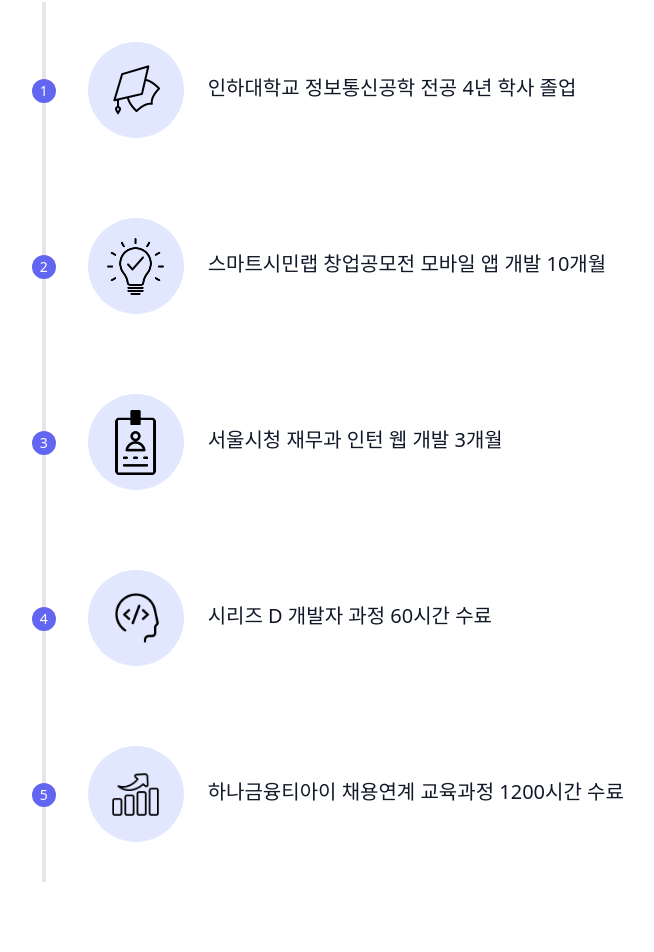
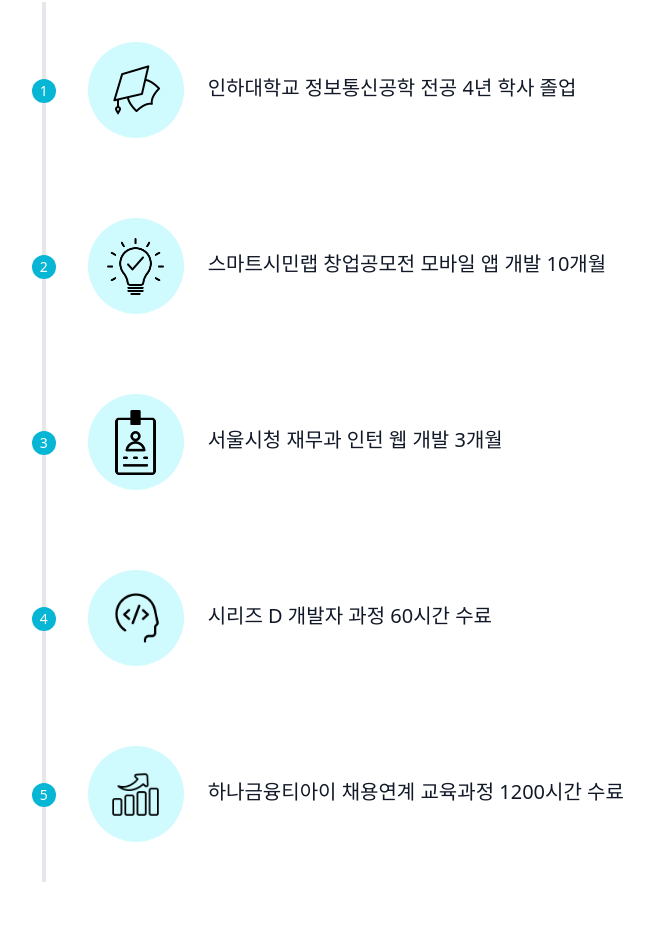
Before and after one commit to jinsumin/next-portfolio, a Next.js app: page /experience in a window 1280 px wide. Shown: the part 210-1162 px from the top of the page, without its empty margins (195-849 px from the left). Built offline with nearby package versions, Linux system fonts and the light colour scheme.

Commit message:
sub color change

```diff
--- a/components/projects/project-items.js
+++ b/components/projects/project-items.js
@@ -36,7 +36,7 @@
   };
 
   return (
-    <div className="project-card bg-gray-400 rounded-md bg-clip-padding backdrop-filter backdrop-blur-md bg-opacity-10">
+    <div className="project-card bg-gray-500 rounded-md bg-clip-padding backdrop-filter backdrop-blur-md bg-opacity-10">
       <Link href={`${link}`}>
         <a target="_blank" rel="noopener noreferrer">
           <div>
@@ -60,7 +60,7 @@
               <div className="flex flex-wrap items-start mt-2">
                 {tags.map((aTag) => (
                   <h1
-                    className="px-2 py-1 mr-2 my-1 rounded-md bg-sky-200 dark:bg-sky-700 w-30"
+                    className="px-2 py-1 mr-2 my-1 rounded-md bg-cyan-500 dark:bg-cyan-600 w-30"
                     key={aTag.id}
                   >
                     {aTag.name}
--- a/pages/about.js
+++ b/pages/about.js
@@ -24,14 +24,14 @@
               <Link href="https://github.com/jinsumin">
                 <a target="_blank" rel="noopener noreferrer">
                   <div className="border-2 border-gray-200 px-4 py-6 rounded-lg transition duration-300 transform hover:scale-105 shadow-xl hover:shadow-2xl dark:hover:shadow-gray-400/40 hover:text-blue-600">
-                    <div className="text-indigo-500 w-12 h-12 mb-3 inline-block">
+                    <div className="text-cyan-500 w-12 h-12 mb-3 inline-block">
                       <svg
                         fill="none"
                         stroke="currentColor"
                         strokeLinecap="round"
                         strokeLinejoin="round"
                         strokeWidth="2"
-                        className="text-indigo-500 w-12 h-12 mb-3 inline-block"
+                        className="text-cyan-500 w-12 h-12 mb-3 inline-block"
                         viewBox="0 0 24 24"
                       >
                         <path d="M9 19c-5 1.5-5-2.5-7-3m14 6v-3.87a3.37 3.37 0 0 0-.94-2.61c3.14-.35 6.44-1.54 6.44-7A5.44 5.44 0 0 0 20 4.77 5.07 5.07 0 0 0 19.91 1S18.73.65 16 2.48a13.38 13.38 0 0 0-7 0C6.27.65 5.09 1 5.09 1A5.07 5.07 0 0 0 5 4.77a5.44 5.44 0 0 0-1.5 3.78c0 5.42 3.3 6.61 6.44 7A3.37 3.37 0 0 0 9 18.13V22"></path>
@@ -58,7 +58,7 @@
                       strokeLinecap="round"
                       strokeLinejoin="round"
                       strokeWidth="20"
-                      className="text-indigo-500 w-12 h-12 mb-3 inline-block"
+                      className="text-cyan-500 w-12 h-12 mb-3 inline-block"
                     >
                       <title>티스토리 로고</title>
                       <g>
@@ -85,7 +85,7 @@
                       strokeLinecap="round"
                       strokeLinejoin="round"
                       strokeWidth="1.8"
-                      className="text-indigo-500 w-12 h-12 mb-3 inline-block"
+                      className="text-cyan-500 w-12 h-12 mb-3 inline-block"
                       viewBox="0 0 24 24"
                     >
                       <path d="M19.615 3.184c-3.604-.246-11.631-.245-15.23 0-3.897.266-4.356 2.62-4.385 8.816.029 6.185.484 8.549 4.385 8.816 3.6.245 11.626.246 15.23 0 3.897-.266 4.356-2.62 4.385-8.816-.029-6.185-.484-8.549-4.385-8.816zm-10.615 12.816v-8l8 3.993-8 4.007z" />
@@ -109,7 +109,7 @@
                       strokeLinecap="round"
                       strokeLinejoin="round"
                       strokeWidth="1.3"
-                      className="text-indigo-500 w-12 h-12 mb-3 inline-block"
+                      className="text-cyan-500 w-12 h-12 mb-3 inline-block"
                       viewBox="0 0 24 24"
                     >
                       <path d="M16 3.383l-.924-.383-7.297 17.617.924.383 7.297-17.617zm.287 3.617l6.153 4.825-6.173 5.175.678.737 7.055-5.912-7.048-5.578-.665.753zm-8.478 0l-6.249 4.825 6.003 5.175-.679.737-6.884-5.912 7.144-5.578.665.753z" />
@@ -125,7 +125,7 @@
           </div>
         </div>
         <div className="flex flex-col items-center w-full mb-12">
-          <span className="h-1 w-20 rounded bg-indigo-500"></span>
+          <span className="h-1 w-20 rounded bg-cyan-500"></span>
         </div>
       </section>
     </div>
--- a/pages/contacts.js
+++ b/pages/contacts.js
@@ -64,7 +64,7 @@
                         value={name}
                         onChange={(e) => setName(e.target.value)}
                         required
-                        className="w-full bg-gray-100 bg-opacity-50 rounded border border-gray-300 focus:border-indigo-500 focus:bg-white focus:ring-2 focus:ring-indigo-200 text-base outline-none text-gray-700 py-1 px-3 leading-8 transition-colors duration-200 ease-in-out"
+                        className="w-full bg-gray-100 bg-opacity-50 rounded border border-gray-300 focus:border-cyan-500 focus:bg-white focus:ring-2 focus:ring-cyan-200 text-base outline-none text-gray-700 py-1 px-3 leading-8 transition-colors duration-200 ease-in-out"
                       />
                     </div>
                   </div>
@@ -83,7 +83,7 @@
                         value={email}
                         onChange={(e) => setEmail(e.target.value)}
                         required
-                        className="w-full bg-gray-100 bg-opacity-50 rounded border border-gray-300 focus:border-indigo-500 focus:bg-white focus:ring-2 focus:ring-indigo-200 text-base outline-none text-gray-700 py-1 px-3 leading-8 transition-colors duration-200 ease-in-out"
+                        className="w-full bg-gray-100 bg-opacity-50 rounded border border-gray-300 focus:border-cyan-500 focus:bg-white focus:ring-2 focus:ring-cyan-200 text-base outline-none text-gray-700 py-1 px-3 leading-8 transition-colors duration-200 ease-in-out"
                       />
                     </div>
                   </div>
@@ -101,14 +101,14 @@
                         value={message}
                         onChange={(e) => setMessage(e.target.value)}
                         required
-                        className="w-full bg-gray-100 bg-opacity-50 rounded border border-gray-300 focus:border-indigo-500 focus:bg-white focus:ring-2 focus:ring-indigo-200 h-32 text-base outline-none text-gray-700 py-1 px-3 resize-none leading-6 transition-colors duration-200 ease-in-out"
+                        className="w-full bg-gray-100 bg-opacity-50 rounded border border-gray-300 focus:border-cyan-500 focus:bg-white focus:ring-2 focus:ring-cyan-200 h-32 text-base outline-none text-gray-700 py-1 px-3 resize-none leading-6 transition-colors duration-200 ease-in-out"
                       ></textarea>
                     </div>
                   </div>
                   <div className="p-2 w-full">
                     <button
                       type="submit"
-                      className="flex mx-auto text-white bg-indigo-500 border-0 py-2 px-8 focus:outline-none hover:bg-indigo-600 rounded text-lg"
+                      className="flex mx-auto text-white bg-cyan-600 border-0 py-2 px-8 focus:outline-none hover:bg-cyan-500 rounded text-lg"
                     >
                       메시지 전송
                     </button>
--- a/pages/experience.js
+++ b/pages/experience.js
@@ -21,12 +21,12 @@
               <div className="h-full w-6 absolute inset-0 flex items-center justify-center">
                 <div className="h-full w-1 bg-gray-200 pointer-events-none"></div>
               </div>
-              <div className="flex-shrink-0 w-6 h-6 rounded-full mt-10 sm:mt-0 inline-flex items-center justify-center bg-indigo-500 text-white relative z-10 title-font font-medium text-sm">
+              <div className="flex-shrink-0 w-6 h-6 rounded-full mt-10 sm:mt-0 inline-flex items-center justify-center bg-cyan-500 text-white relative z-10 title-font font-medium text-sm">
                 1
               </div>
             </div>
             <div className="flex-grow md:pl-8 pl-6 flex sm:items-center items-start flex-col sm:flex-row">
-              <div className="flex-shrink-0 w-24 h-24 bg-indigo-100 text-indigo-500 rounded-full inline-flex items-center justify-center">
+              <div className="flex-shrink-0 w-24 h-24 bg-cyan-100 text-cyan-500 rounded-full inline-flex items-center justify-center">
                 <Image src={image01} alt="school" />
               </div>
               <div className="flex-grow sm:pl-6 mt-6 sm:mt-0">
@@ -43,12 +43,12 @@
               <div className="h-full w-6 absolute inset-0 flex items-center justify-center">
                 <div className="h-full w-1 bg-gray-200 pointer-events-none"></div>
               </div>
-              <div className="flex-shrink-0 w-6 h-6 rounded-full mt-10 sm:mt-0 inline-flex items-center justify-center bg-indigo-500 text-white relative z-10 title-font font-medium text-sm">
+              <div className="flex-shrink-0 w-6 h-6 rounded-full mt-10 sm:mt-0 inline-flex items-center justify-center bg-cyan-500 text-white relative z-10 title-font font-medium text-sm">
                 2
               </div>
             </div>
             <div className="flex-grow md:pl-8 pl-6 flex sm:items-center items-start flex-col sm:flex-row">
-              <div className="flex-shrink-0 w-24 h-24 bg-indigo-100 text-indigo-500 rounded-full inline-flex items-center justify-center">
+              <div className="flex-shrink-0 w-24 h-24 bg-cyan-100 text-cyan-500 rounded-full inline-flex items-center justify-center">
                 <Image src={image02} alt="school" width={65} height={65}/>
               </div>
               <div className="flex-grow sm:pl-6 mt-6 sm:mt-0">
@@ -64,12 +64,12 @@
               <div className="h-full w-6 absolute inset-0 flex items-center justify-center">
                 <div className="h-full w-1 bg-gray-200 pointer-events-none"></div>
               </div>
-              <div className="flex-shrink-0 w-6 h-6 rounded-full mt-10 sm:mt-0 inline-flex items-center justify-center bg-indigo-500 text-white relative z-10 title-font font-medium text-sm">
+              <div className="flex-shrink-0 w-6 h-6 rounded-full mt-10 sm:mt-0 inline-flex items-center justify-center bg-cyan-500 text-white relative z-10 title-font font-medium text-sm">
                 3
               </div>
             </div>
             <div className="flex-grow md:pl-8 pl-6 flex sm:items-center items-start flex-col sm:flex-row">
-              <div className="flex-shrink-0 w-24 h-24 bg-indigo-100 text-indigo-500 rounded-full inline-flex items-center justify-center">
+              <div className="flex-shrink-0 w-24 h-24 bg-cyan-100 text-cyan-500 rounded-full inline-flex items-center justify-center">
                 <Image src={image03} alt="school" width={65} height={65}/>
               </div>
               <div className="flex-grow sm:pl-6 mt-6 sm:mt-0">
@@ -85,12 +85,12 @@
               <div className="h-full w-6 absolute inset-0 flex items-center justify-center">
                 <div className="h-full w-1 bg-gray-200 pointer-events-none"></div>
               </div>
-              <div className="flex-shrink-0 w-6 h-6 rounded-full mt-10 sm:mt-0 inline-flex items-center justify-center bg-indigo-500 text-white relative z-10 title-font font-medium text-sm">
+              <div className="flex-shrink-0 w-6 h-6 rounded-full mt-10 sm:mt-0 inline-flex items-center justify-center bg-cyan-500 text-white relative z-10 title-font font-medium text-sm">
                 4
               </div>
             </div>
             <div className="flex-grow md:pl-8 pl-6 flex sm:items-center items-start flex-col sm:flex-row">
-              <div className="flex-shrink-0 w-24 h-24 bg-indigo-100 text-indigo-500 rounded-full inline-flex items-center justify-center">
+              <div className="flex-shrink-0 w-24 h-24 bg-cyan-100 text-cyan-500 rounded-full inline-flex items-center justify-center">
                 <Image src={image04} alt="school" width={50} height={50}/>
               </div>
               <div className="flex-grow sm:pl-6 mt-6 sm:mt-0">
@@ -106,12 +106,12 @@
               <div className="h-full w-6 absolute inset-0 flex items-center justify-center">
                 <div className="h-full w-1 bg-gray-200 pointer-events-none"></div>
               </div>
-              <div className="flex-shrink-0 w-6 h-6 rounded-full mt-10 sm:mt-0 inline-flex items-center justify-center bg-indigo-500 text-white relative z-10 title-font font-medium text-sm">
+              <div className="flex-shrink-0 w-6 h-6 rounded-full mt-10 sm:mt-0 inline-flex items-center justify-center bg-cyan-500 text-white relative z-10 title-font font-medium text-sm">
                 5
               </div>
             </div>
             <div className="flex-grow md:pl-8 pl-6 flex sm:items-center items-start flex-col sm:flex-row">
-              <div className="flex-shrink-0 w-24 h-24 bg-indigo-100 text-indigo-500 rounded-full inline-flex items-center justify-center">
+              <div className="flex-shrink-0 w-24 h-24 bg-cyan-100 text-cyan-500 rounded-full inline-flex items-center justify-center">
                 <Image src={image05} alt="school" width={55} height={55}/>
               </div>
               <div className="flex-grow sm:pl-6 mt-6 sm:mt-0">
@@ -123,7 +123,7 @@
           </div>
         </div>
         <div className="flex flex-col items-center w-full mb-12">
-          <span className="h-1 w-20 rounded bg-indigo-500"></span>
+          <span className="h-1 w-20 rounded bg-cyan-500"></span>
         </div>
       </section>
     </div>
--- a/pages/main.js
+++ b/pages/main.js
@@ -55,7 +55,7 @@
           </div>
         </div>
         <div className="flex flex-col items-center w-full mb-12">
-          <span className="h-1 w-20 rounded bg-indigo-500"></span>
+          <span className="h-1 w-20 rounded bg-cyan-500"></span>
         </div>
       </section>
     </div>
--- a/pages/projects.js
+++ b/pages/projects.js
@@ -19,7 +19,7 @@
           </div>
         </div>
         <div className="flex flex-col items-center w-full mb-12">
-          <span className="h-1 w-20 rounded bg-indigo-500"></span>
+          <span className="h-1 w-20 rounded bg-cyan-500"></span>
         </div>
       </section>
     </div>
--- a/pages/skills.js
+++ b/pages/skills.js
@@ -16,7 +16,7 @@
           <div className="grid grid-cols-1 md:grid-cols-2 lg:grid-cols-3 grid-rows-1 gap-20 text-center">
             <div className="row-span-1 space-y-16">
               <div className="border rounded-lg bg-white shadow-xxl transition duration-300 transform hover:scale-105 shadow-xl hover:shadow-2xl dark:hover:shadow-gray-400/40 hover:text-blue-600">
-                <div className="text-3xl font-bold text-indigo-600 border-b-2 border-indigo-600 m-2 mb-10">
+                <div className="text-3xl font-bold text-cyan-600 border-b-2 border-cyan-600 m-2 mb-10">
                   Frontend
                 </div>
                 <Image
@@ -27,7 +27,7 @@
                 />
               </div>
               <div className="border rounded-lg bg-white shadow-xxl transition duration-300 transform hover:scale-105 shadow-xl hover:shadow-2xl dark:hover:shadow-gray-400/40 hover:text-blue-600">
-                <div className="text-3xl font-bold text-indigo-600 border-b-2 border-indigo-600 m-2 mb-10">
+                <div className="text-3xl font-bold text-cyan-600 border-b-2 border-cyan-600 m-2 mb-10">
                   Mobile
                 </div>
                 <Image
@@ -41,7 +41,7 @@
 
             <div className="row-span-1 space-y-16">
               <div className="border rounded-lg bg-white shadow-xxl transition duration-300 transform hover:scale-105 shadow-xl hover:shadow-2xl dark:hover:shadow-gray-400/40 hover:text-blue-600">
-                <div className="text-3xl font-bold text-indigo-600 border-b-2 border-indigo-600 m-2 mb-10">
+                <div className="text-3xl font-bold text-cyan-600 border-b-2 border-cyan-600 m-2 mb-10">
                   Backend
                 </div>
                 <Image
@@ -53,7 +53,7 @@
               </div>
 
               <div className="border rounded-lg bg-white shadow-xxl transition duration-300 transform hover:scale-105 shadow-xl hover:shadow-2xl dark:hover:shadow-gray-400/40 hover:text-blue-600">
-                <div className="text-3xl font-bold text-indigo-600 border-b-2 border-indigo-600 m-2 mb-10">
+                <div className="text-3xl font-bold text-cyan-600 border-b-2 border-cyan-600 m-2 mb-10">
                   Deployment
                 </div>
                 <Image
@@ -67,7 +67,7 @@
 
             <div className="row-span-1 space-y-16">
               <div className="border rounded-lg bg-white shadow-xxl transition duration-300 transform hover:scale-105 shadow-xl hover:shadow-2xl dark:hover:shadow-gray-400/40 hover:text-blue-600">
-                <div className="text-3xl font-bold text-indigo-600 border-b-2 border-indigo-600 m-2 mb-10">
+                <div className="text-3xl font-bold text-cyan-600 border-b-2 border-cyan-600 m-2 mb-10">
                   Communication
                 </div>
                 <Image
@@ -79,7 +79,7 @@
               </div>
 
               <div className="border rounded-lg bg-white shadow-xxl transition duration-300 transform hover:scale-105 shadow-xl hover:shadow-2xl dark:hover:shadow-gray-400/40 hover:text-blue-600">
-                <div className="text-3xl font-bold text-indigo-600 border-b-2 border-indigo-600 m-2 mb-10">
+                <div className="text-3xl font-bold text-cyan-600 border-b-2 border-cyan-600 m-2 mb-10">
                   Certification
                 </div>
                 <Image
@@ -94,7 +94,7 @@
         </div>
 
         <div className="flex flex-col items-center w-full mb-12">
-          <span className="h-1 w-20 rounded bg-indigo-500"></span>
+          <span className="h-1 w-20 rounded bg-cyan-500"></span>
         </div>
       </section>
     </div>
```
